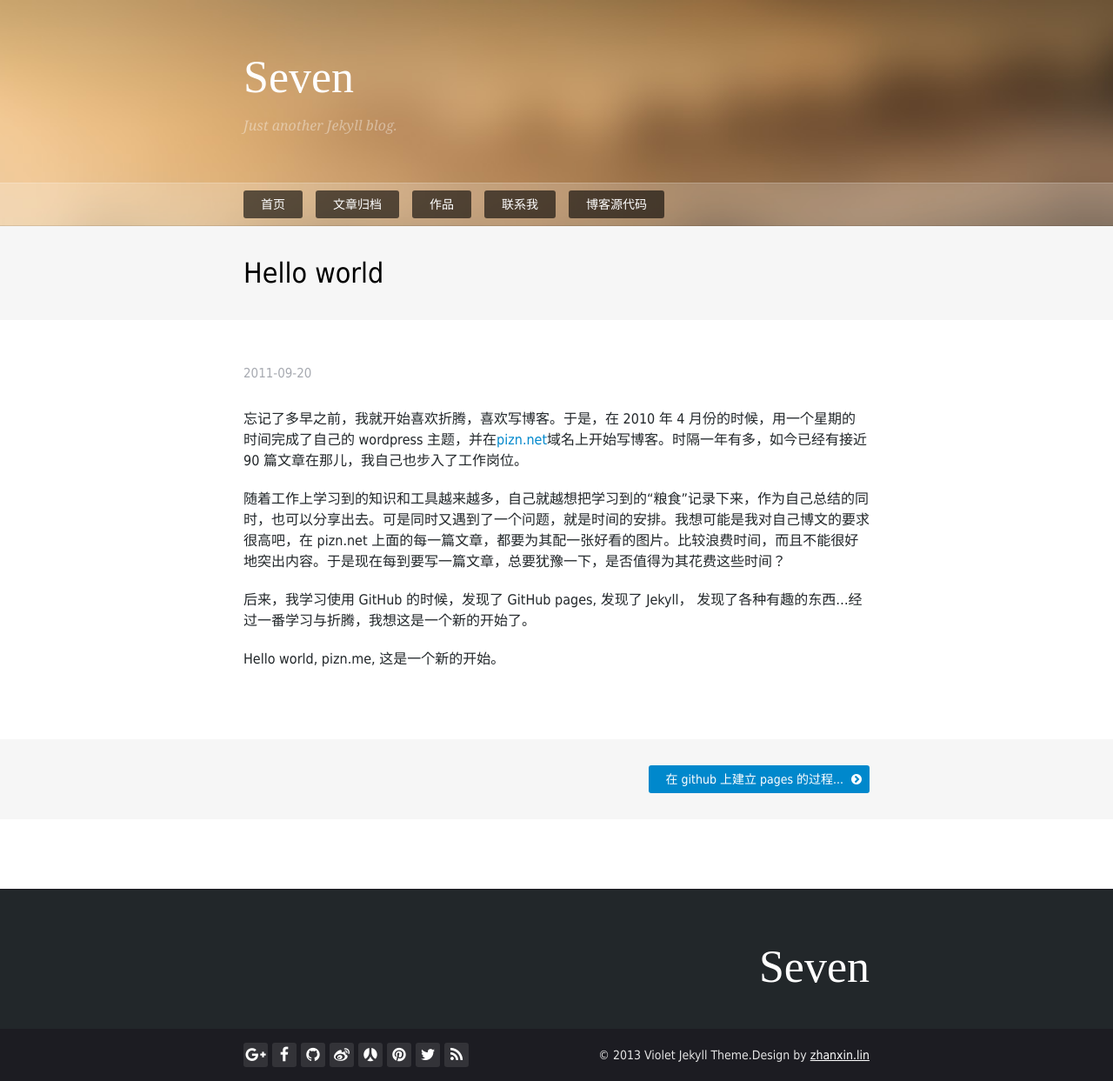
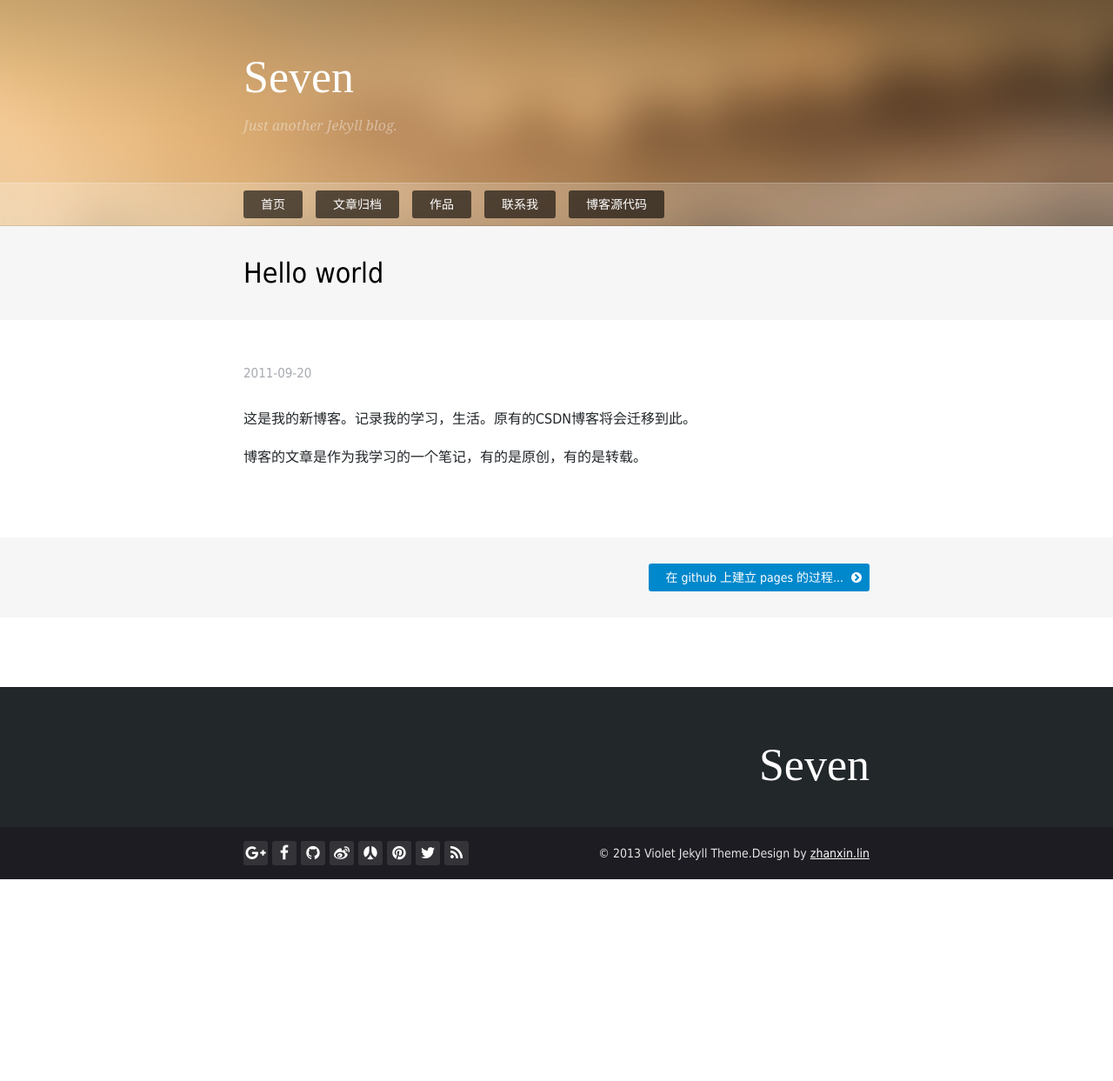
Before and after one commit to utf7seven/utf7seven.github.io, a Jekyll site: the page built from _posts/2011-09-20-hello-world.md, in a window 1280 px wide. Shown: the whole page at 87% size. Built offline with Jekyll 4.4.1, drawn with Linux system fonts in a browser that asks for light colours; nearby versions of some CDN libraries; some web fonts are replaced; after the commit the page ends 1011 px from its top, so only the background shows below that.

Commit message:
update helloworld.md

```diff
--- a/_posts/2011-09-20-hello-world.md
+++ b/_posts/2011-09-20-hello-world.md
@@ -4,10 +4,6 @@ title: Hello world
 description: 这是 utf7seven 在 GitHub 上面的第一篇文章，您好，世界。
 keywords: utf7seven,GitHub
 ---
-忘记了多早之前，我就开始喜欢折腾，喜欢写博客。于是，在 2010 年 4 月份的时候，用一个星期的时间完成了自己的 wordpress 主题，并在<a href="http://www.pizn.net" target="_blank">pizn.net</a>域名上开始写博客。时隔一年有多，如今已经有接近 90 篇文章在那儿，我自己也步入了工作岗位。
+这是我的新博客。记录我的学习，生活。原有的CSDN博客<a href="http://blog.csdn.net/seven_3306" target="_blank"></a>将会迁移到此。
 
-随着工作上学习到的知识和工具越来越多，自己就越想把学习到的“粮食”记录下来，作为自己总结的同时，也可以分享出去。可是同时又遇到了一个问题，就是时间的安排。我想可能是我对自己博文的要求很高吧，在 pizn.net 上面的每一篇文章，都要为其配一张好看的图片。比较浪费时间，而且不能很好地突出内容。于是现在每到要写一篇文章，总要犹豫一下，是否值得为其花费这些时间？
-
-后来，我学习使用 GitHub 的时候，发现了 GitHub pages, 发现了 Jekyll， 发现了各种有趣的东西...经过一番学习与折腾，我想这是一个新的开始了。
-
-Hello world, pizn.me, 这是一个新的开始。
+博客的文章是作为我学习的一个笔记，有的是原创，有的是转载。
```
